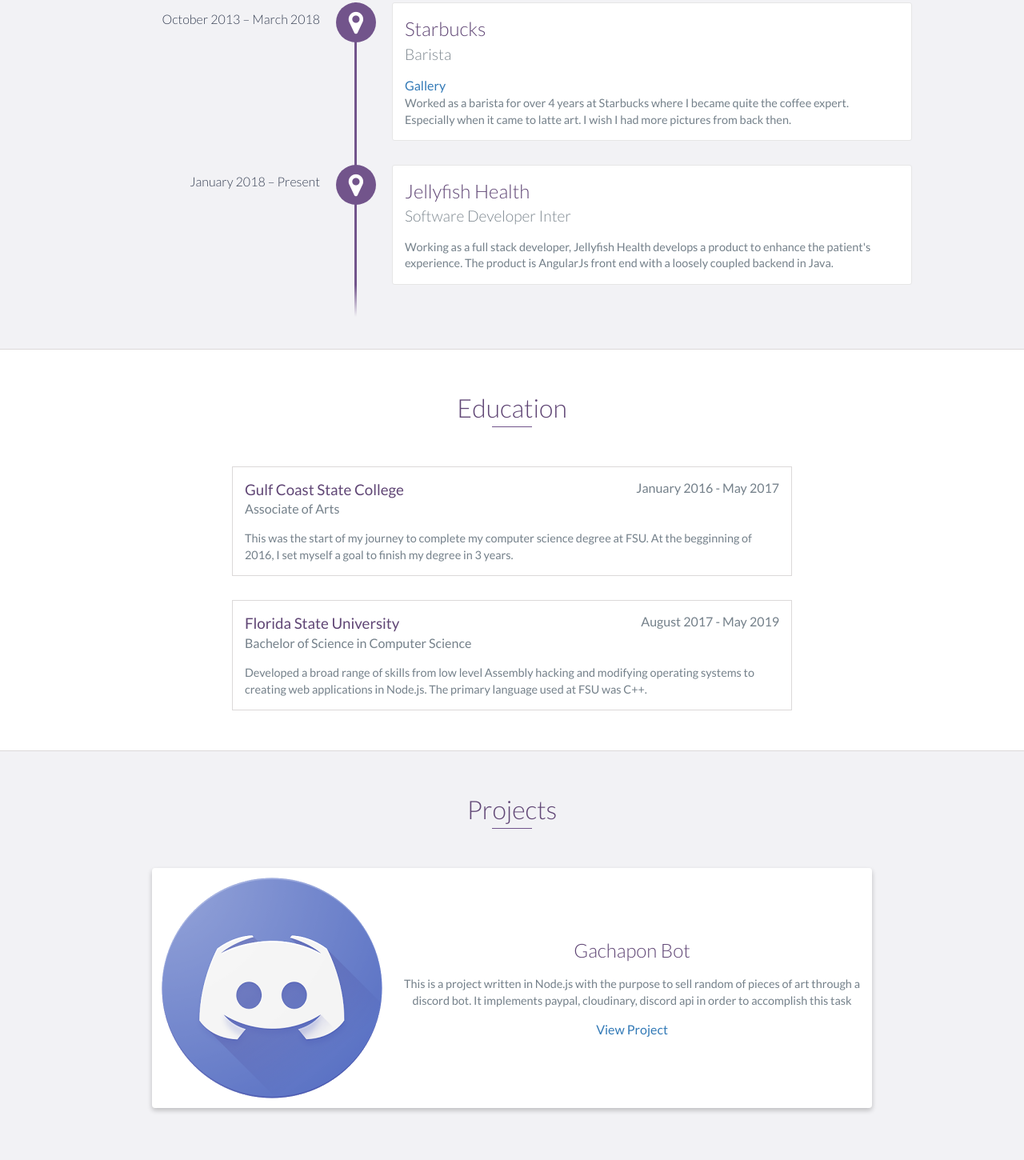
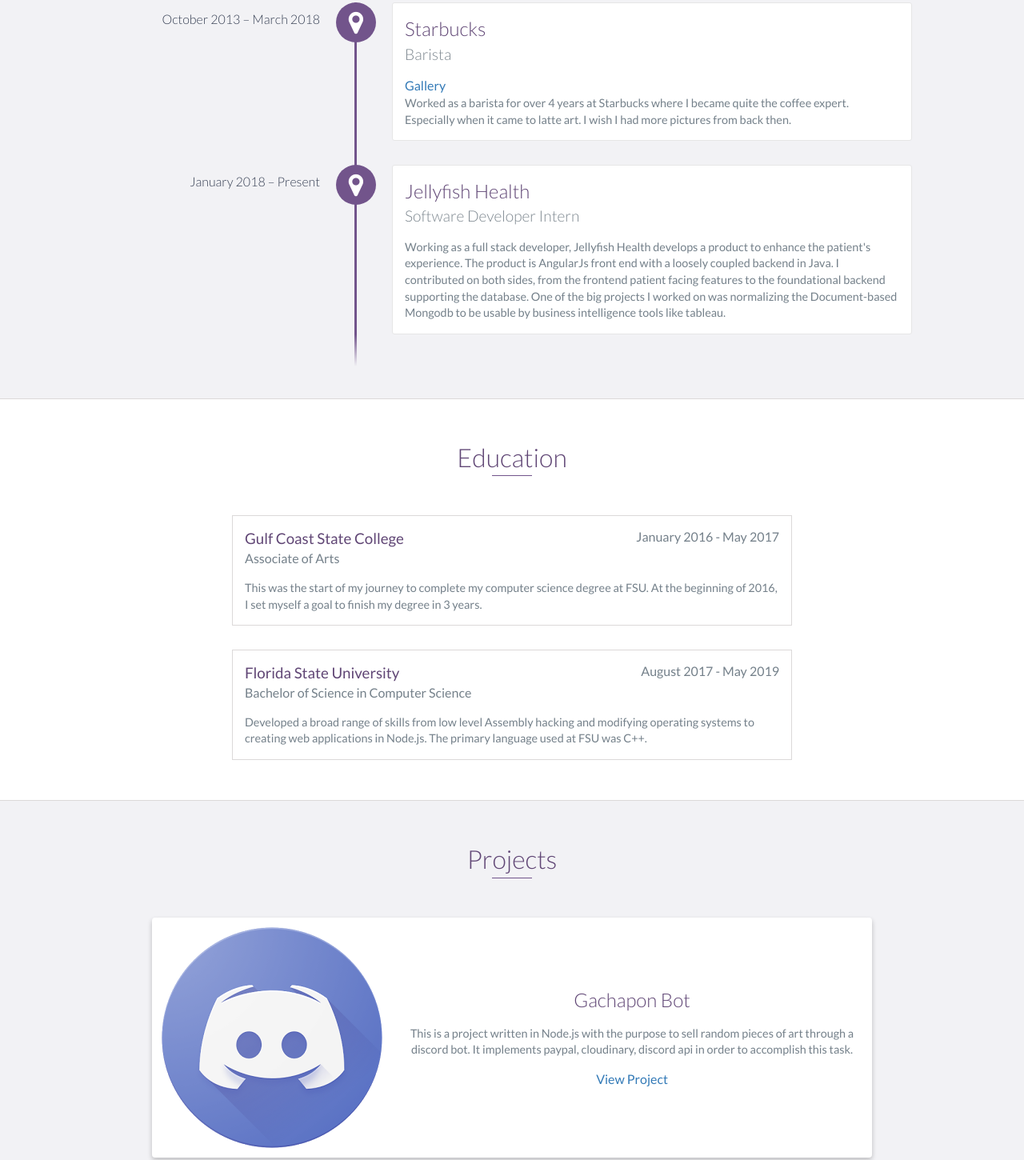
Before and after one commit to ZSteinberger/ZSteinberger.github.io, a website: page index.html in a window 1280 px wide. Shown: the part 1179-2629 px from the top of the page at 80% size. Drawn offline with nearby package versions, Linux system fonts and the light colour scheme.

Commit message:
updated experience

```diff
--- a/index.html
+++ b/index.html
@@ -73,7 +73,9 @@
         </div>
         <div class="col-md-8">
           <p>
-                        Hey everyone. I am a full stack software engineer always excited to learn new things and tackle new challenges. I am graduating this spring from Florida State University and I am eager to continue learning and improve my problem solving skills in the work field.
+            Hey everyone. I am a full stack software engineer always excited to learn new things and tackle new
+            challenges. I am graduating this spring from Florida State University and I am eager to continue learning
+            and improve my problem solving skills in the work field.
           </p>
         </div>
       </div>
@@ -89,14 +91,19 @@
         <h4>Barista</h4>
         <a href="https://photos.app.goo.gl/BmZsmwbU7ZBBoKtt9" target="_blank">Gallery</a>
         <p>
-                  Worked as a barista for over 4 years at Starbucks where I became quite the coffee expert. Especially when it came to latte art. I wish I had more pictures from back then.
+          Worked as a barista for over 4 years at Starbucks where I became quite the coffee expert. Especially when it
+          came to latte art. I wish I had more pictures from back then.
         </p>
       </div>
       <div data-date="January 2018 – Present">
         <h3>Jellyfish Health</h3>
-                <h4>Software Developer Inter</h4>
+        <h4>Software Developer Intern</h4>
         <p>
-                  Working as a full stack developer, Jellyfish Health develops a product to enhance the patient's experience. The product is AngularJs front end with a loosely coupled backend in Java.
+          Working as a full stack developer, Jellyfish Health develops a product to enhance the patient's experience.
+          The product is AngularJs front end with a loosely coupled backend in Java. I contributed on both sides, from
+          the frontend patient facing features to the foundational backend supporting the database. One of the big
+          projects I worked on was normalizing the Document-based Mongodb to be usable by business intelligence tools
+          like tableau.
         </p>
       </div>
     </div>
@@ -110,7 +117,8 @@
       <span class="education-date">January 2016 - May 2017</span>
       <h4>Associate of Arts</h4>
       <p>
-              This was the start of my journey to complete my computer science degree at FSU. At the begginning of 2016, I set myself a goal to finish my degree in 3 years.
+        This was the start of my journey to complete my computer science degree at FSU. At the beginning of 2016, I
+        set myself a goal to finish my degree in 3 years.
       </p>
     </div>
     <!-- End .education-block -->
@@ -119,7 +127,8 @@
       <span class="education-date">August 2017 - May 2019</span>
       <h4>Bachelor of Science in Computer Science</h4>
       <p>
-              Developed a broad range of skills from low level Assembly hacking and modifying operating systems to creating web applications in Node.js. The primary language used at FSU was C++.
+        Developed a broad range of skills from low level Assembly hacking and modifying operating systems to creating
+        web applications in Node.js. The primary language used at FSU was C++.
       </p>
     </div>
     <!-- End .education-block -->
@@ -138,7 +147,8 @@
           <div class="project-info">
             <h3>Gachapon Bot</h3>
             <p>
-                          This is a project written in Node.js with the purpose to sell random of pieces of art through a discord bot. It implements paypal, cloudinary, discord api in order to accomplish this task
+              This is a project written in Node.js with the purpose to sell random pieces of art through a discord
+              bot. It implements paypal, cloudinary, discord api in order to accomplish this task.
             </p>
             <a href="https://github.com/ZSteinberger/Gachapon" target="_blank">View Project</a>
           </div>
@@ -206,7 +216,8 @@
                             <a href="https://stackoverflow.com/" target="_blank"><i class="fa fa-stack-overflow" aria-hidden="true"></i></a>
                         </li> -->
             <li>
-                            <a href="https://www.linkedin.com/in/zachary-steinberger-871028178/" target="_blank"><i class="fa fa-linkedin" aria-hidden="true"></i></a>
+              <a href="https://www.linkedin.com/in/zachary-steinberger-871028178/" target="_blank"><i class="fa fa-linkedin"
+                  aria-hidden="true"></i></a>
             </li>
             <!-- <li>
                             <a href="https://www.facebook.com/" target="_blank"><i class="fa fa-facebook" aria-hidden="true"></i></a>
```
Lines whose indentation alone changed are shown as unchanged.
